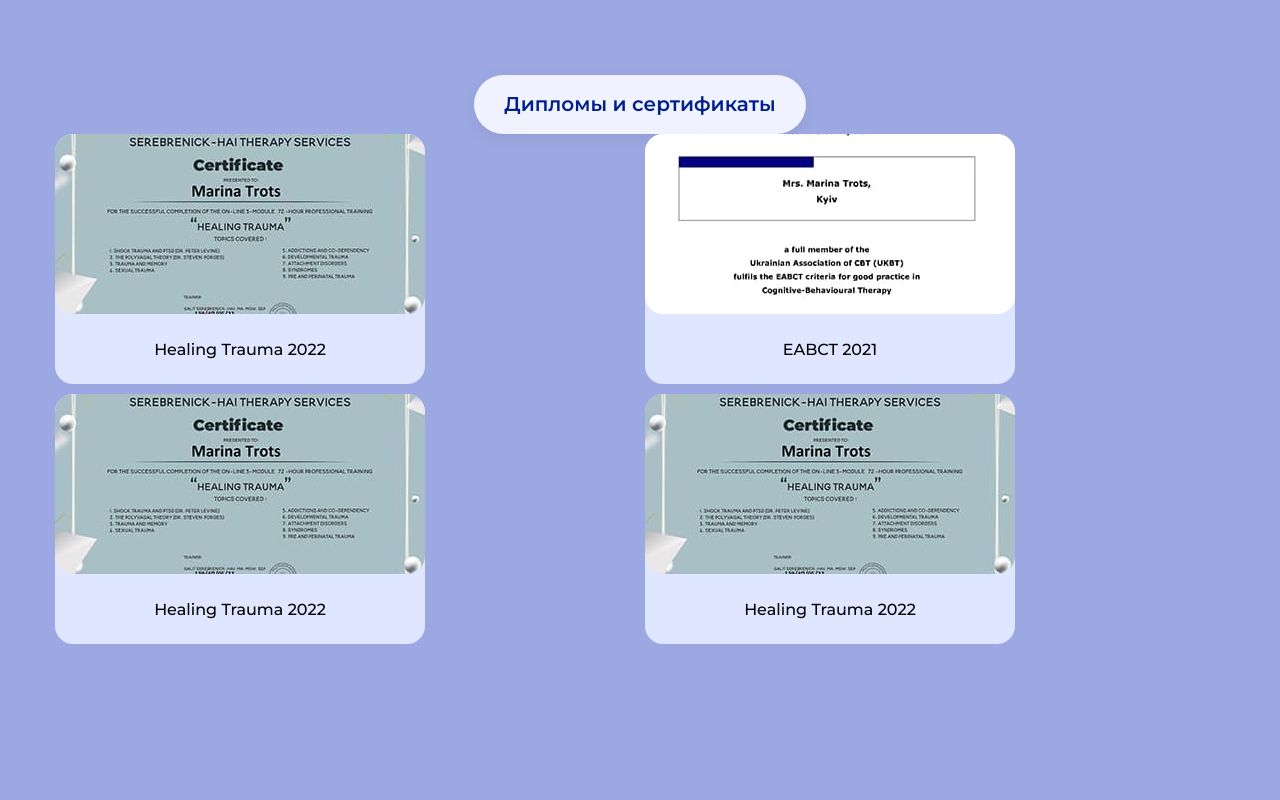
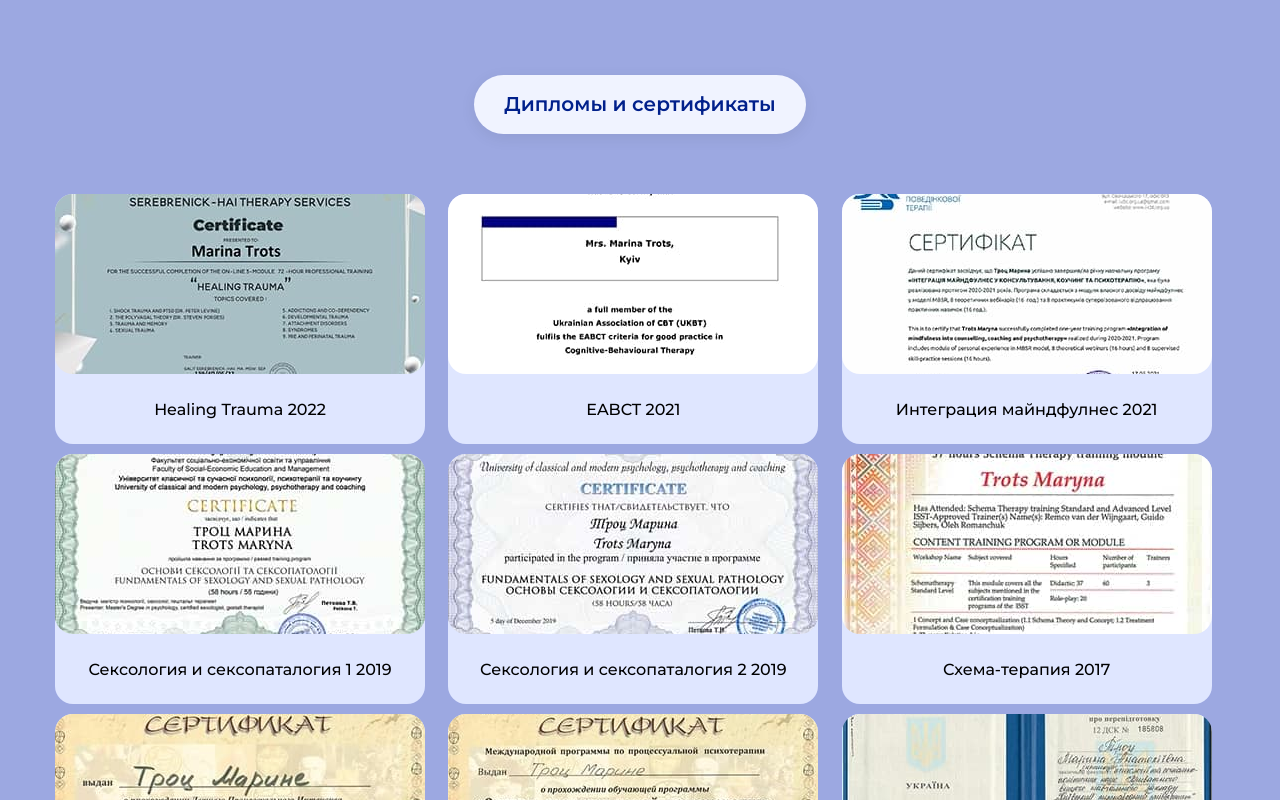
Before and after one commit to Fluebubble/marina-trots-website, a React (Vite) app: page / in a window 1280 px wide. Shown: the part 1900-2700 px from the top of the page. Before the commit the page ends 2544 px from the top, so only its background shows below. Built offline with nearby package versions, Linux system fonts and the light colour scheme.

Commit message:
swiper gallery added

```diff
--- a/src/components/Diplomas/Diplomas.tsx
+++ b/src/components/Diplomas/Diplomas.tsx
@@ -1,12 +1,36 @@
-import React from 'react';
-import { Title } from '../Title/Title';
-import { List } from './List/List';
+import React, { useEffect, useState } from "react";
+import { Title } from "../Title/Title";
+import { List } from "./List/List";
+import { Certificate } from "../../types/certificate";
 
 export const Diplomas = () => {
+  // const [certificates, setCertificates] = useState([]);
+  const [certificates, setCertificates] = useState<Certificate[]>([]);
+
+  useEffect(() => {
+    const fetchCertificates = async () => {
+      try {
+        const response = await fetch("/data/certificates.json");
+
+        if (!response.ok) {
+          throw new Error(`Ошибка сети: ${response.status}`);
+        }
+
+        const data = await response.json();
+
+        setCertificates(data);
+      } catch (error) {
+        console.error("Ошибка при загрузке данных:", error);
+      }
+    };
+
+    fetchCertificates();
+  }, []);
+
   return (
     <section className="section">
       <Title text="Дипломы и сертификаты" />
-      <List />
+      <List certificates={certificates} />
       {/* <button
         type="button"
         className="certificates-gallery__button"
--- a/src/components/Diplomas/List/Item/Item.tsx
+++ b/src/components/Diplomas/List/Item/Item.tsx
@@ -1,27 +1,21 @@
-import React from 'react';
-import styles from './Item.module.scss';
+import React from "react";
+import styles from "./Item.module.scss";
+import { Certificate } from "../../../../types/certificate";
 
-interface Props {
-  image: string;
-  thumb: string;
-  alt: string;
-  name: string;
-}
+// interface Props {
+//   image: string;
+//   thumb: string;
+//   alt: string;
+//   name: string;
+// }
 
-export const Item: React.FC<Props> = ({ image, thumb, alt, name }) => {
+export const Item: React.FC<Omit<Certificate, "id">> = ({ image, thumb, alt, title }) => {
   return (
-    <a
-      href={image}
-      className={styles.link}
-    >
-      <div className={styles['image-container']}>
-        <img
-          src={thumb}
-          alt={alt}
-          className={styles.image}
-        />
-      </div>
-      <p className={styles.name}>{name}</p>
-    </a>
+      <a href={image} className={styles.link}>
+        <div className={styles["image-container"]}>
+          <img src={thumb} alt={alt} className={styles.image} />
+        </div>
+        <p className={styles.name}>{title}</p>
+      </a>
   );
 };
--- a/src/components/Diplomas/List/List.module.scss
+++ b/src/components/Diplomas/List/List.module.scss
@@ -15,3 +15,11 @@
     gap: 30px;
   }
 }
+
+.content {
+  margin-top: 40px;
+
+  @media screen and (min-width: 1200px) {
+    margin-top: 60px;
+  }
+}
--- a/src/components/Diplomas/List/List.tsx
+++ b/src/components/Diplomas/List/List.tsx
@@ -1,174 +1,50 @@
-import React from 'react';
-import 'swiper/css';
-import 'swiper/css/grid';
-import { Swiper, SwiperSlide } from 'swiper/react';
-import { Grid } from 'swiper/modules';
-import { Item } from './Item/Item';
-// import styles from './List.module.scss';
+import React from "react";
+import "swiper/css";
+import "swiper/css/grid";
+import { Swiper, SwiperSlide } from "swiper/react";
+import { Grid } from "swiper/modules";
+import { Item } from "./Item/Item";
+import { Certificate } from "@/types/certificate";
+import { DeviceSizes } from "../../../types/deviceSizes";
+import styles from "./List.module.scss";
 
-export const List = () => {
+interface Props {
+  certificates: Certificate[];
+}
+
+export const List: React.FC<Props> = ({ certificates }) => {
   return (
+    <div className={styles.content}>
       <Swiper
         spaceBetween={10}
         slidesPerView={2}
         grid={{
-        fill: 'row',
+          fill: "row",
           rows: 2,
         }}
-      // fill="row"
         modules={[Grid]}
-      onSlideChange={() => console.log('slide change')}
+        breakpoints={{
+          [DeviceSizes.desktop]: {
+            slidesPerView: 3,
+            grid: {
+              rows: 3,
+            },
+          },
+        }}
+        onSlideChange={() => console.log("slide change")}
         onSwiper={(swiper) => console.log(swiper)}
       >
-      {/* <div className={styles.list}> */}
-      <SwiperSlide>
+        {certificates.map((cert) => (
+          <SwiperSlide key={cert.id}>
             <Item
-          image="./img/cert/healing-trauma.jpg"
-          thumb="./img/cert/thumbs/healing-trauma-thumb.jpg"
-          alt="Сертификат Healing Trauma 2022"
-          name="Healing Trauma 2022"
+              title={cert.title}
+              image={cert.image}
+              alt={cert.alt}
+              thumb={cert.thumb}
             />
           </SwiperSlide>
-      <SwiperSlide>
-        <Item
-          image="./img/cert/EABCT_Accreditation.webp"
-          thumb="./img/cert/thumbs/EABCT_Accreditation-thumb.jpg"
-          alt="Сертификат EABCT 2021"
-          name="EABCT 2021"
-        />
-      </SwiperSlide>
-      <SwiperSlide>
-        <Item
-          image="./img/cert/healing-trauma.jpg"
-          thumb="./img/cert/thumbs/healing-trauma-thumb.jpg"
-          alt="Сертификат Healing Trauma 2022"
-          name="Healing Trauma 2022"
-        />
-      </SwiperSlide>
-      <SwiperSlide>
-        <Item
-          image="./img/cert/healing-trauma.jpg"
-          thumb="./img/cert/thumbs/healing-trauma-thumb.jpg"
-          alt="Сертификат Healing Trauma 2022"
-          name="Healing Trauma 2022"
-        />
-      </SwiperSlide>
-      <SwiperSlide>
-        <Item
-          image="./img/cert/healing-trauma.jpg"
-          thumb="./img/cert/thumbs/healing-trauma-thumb.jpg"
-          alt="Сертификат Healing Trauma 2022"
-          name="Healing Trauma 2022"
-        />
-      </SwiperSlide>
-      <SwiperSlide>
-        <Item
-          image="./img/cert/healing-trauma.jpg"
-          thumb="./img/cert/thumbs/healing-trauma-thumb.jpg"
-          alt="Сертификат Healing Trauma 2022"
-          name="Healing Trauma 2022"
-        />
-      </SwiperSlide>
-      <SwiperSlide>
-        <Item
-          image="./img/cert/healing-trauma.jpg"
-          thumb="./img/cert/thumbs/healing-trauma-thumb.jpg"
-          alt="Сертификат Healing Trauma 2022"
-          name="Healing Trauma 2022"
-        />
-      </SwiperSlide>
-      <SwiperSlide>
-        <Item
-          image="./img/cert/healing-trauma.jpg"
-          thumb="./img/cert/thumbs/healing-trauma-thumb.jpg"
-          alt="Сертификат Healing Trauma 2022"
-          name="Healing Trauma 2022"
-        />
-      </SwiperSlide>
-      {/* </div> */}
+        ))}
       </Swiper>
+    </div>
   );
 };
-
-{
-  /* <a
-        href="./img/cert/healing-trauma.jpg"
-        className="certificates__item-link"
-      >
-        <div className="certificates__item-image-container">
-          <img
-            src="./img/cert/thumbs/healing-trauma-thumb.jpg"
-            alt="Сертификат Healing Trauma 2022"
-            className="certificates__item-image"
-          />
-        </div>
-        <p className="certificates__item-name">Healing Trauma 2022</p>
-      </a>
-      <a
-        href="./img/cert/EABCT_Accreditation.webp"
-        className="certificates__item-link"
-      >
-        <div className="certificates__item-image-container">
-          <img
-            src="./img/cert/thumbs/EABCT_Accreditation-thumb.jpg"
-            alt="Сертификат MBSR 2020"
-            className="certificates__item-image"
-          />
-        </div>
-        <p className="certificates__item-name">EABCT 2021</p>
-      </a>
-      <a
-        href="./img/cert/integration-mindfulness.webp"
-        className="certificates__item-link"
-      >
-        <div className="certificates__item-image-container">
-          <img
-            src="./img/cert/thumbs/integration-mindfulness-thumb.jpg"
-            alt="Сертификат "
-            className="certificates__item-image"
-          />
-        </div>
-        <p className="certificates__item-name">Интеграция майндфулнес 2021</p>
-      </a>
-      <a
-        href="./img/cert/cognitive-pov-therapy.jpg"
-        className="certificates__item-link"
-      >
-        <div className="certificates__item-image-container">
-          <img
-            src="./img/cert/thumbs/cognitive-pov-therapy-thumb.jpg"
-            alt="Сертификат Когнитивно-поведенческая терапия 2021"
-            className="certificates__item-image"
-          />
-        </div>
-        <p className="certificates__item-name">
-          Когнитивно-поведенческая терапия 2021
-        </p>
-      </a>
-      <a
-        href="./img/cert/MBSR.png"
-        className="certificates__item-link"
-      >
-        <div className="certificates__item-image-container">
-          <img
-            src="./img/cert/thumbs/MBSR-thumb.jpg"
-            alt="Курс MBSR 2020"
-            className="certificates__item-image"
-          />
-        </div>
-        <p className="certificates__item-name">Курс MBSR 2020</p>
-      </a>
-      <a
-        href="./img/cert/proped-therapy.webp"
-        className="certificates__item-link"
-      >
-        <div className="certificates__item-image-container">
-          <img
-            src="./img/cert/thumbs/proped-therapy-thumb.jpg"
-            alt="Сертификат Пропедевтика психиатрии 2020"
-            className="certificates__item-image"
-          />
-        </div>
-        <p className="certificates__item-name">Пропедевтика психиатрии 2020</p>
-      </a> */
-}
--- a/src/components/Header/ContactsBar/MessangerList/MessangerList.tsx
+++ b/src/components/Header/ContactsBar/MessangerList/MessangerList.tsx
@@ -1,7 +1,7 @@
 import React from 'react'
 import { MessangerItem } from './MessangerItem/MessangerItem';
 import styles from './MessangerList.module.scss';
-import { MessangerIconsNames } from '@/types/messangerIconsNames';
+import { MessangerIconsNames } from '../../../../types/messangerIconsNames';
 
 // interface Props {
 //   children: React.ReactNode;
--- a/src/types/certificate.ts
+++ b/src/types/certificate.ts
@@ -1,6 +1,7 @@
 export type Certificate = {
-  name: string,
+  title: string,
   alt: string,
-  src: string,
+  image: string,
   thumb: string,
+  id: number,
 }
--- a/vite.config.ts
+++ b/vite.config.ts
@@ -1,8 +1,8 @@
-import { defineConfig } from 'vite'
-import react from '@vitejs/plugin-react'
-import Checker from 'vite-plugin-checker';
-import eslint from 'vite-plugin-eslint';
-import { resolve } from 'path';
+import { defineConfig } from "vite";
+import react from "@vitejs/plugin-react";
+import Checker from "vite-plugin-checker";
+import eslint from "vite-plugin-eslint";
+// import { resolve } from 'path';
 // import stylelintPlugin from 'vite-plugin-stylelint';
 // import eslintPlugin from 'vite-plugin-eslint';
 
@@ -11,15 +11,16 @@
   plugins: [
     react(),
     Checker({
-      typescript: true, eslint: {
+      typescript: true,
+      eslint: {
         lintCommand: 'eslint "./src/**/*.{ts,tsx}"',
       },
     }),
     eslint(),
   ],
-  resolve: {
-    alias: {
-      '@': resolve(__dirname, 'src'), // '@' будет ссылаться на папку 'src'
-    },
-  },
-})
+  // resolve: {
+  //   alias: {
+  //     '@': resolve(__dirname, 'src'), // '@' будет ссылаться на папку 'src'
+  //   },
+  // },
+});
```
Also changed, not shown: .eslintrc.cjs. Lines whose indentation alone changed are shown as unchanged.
